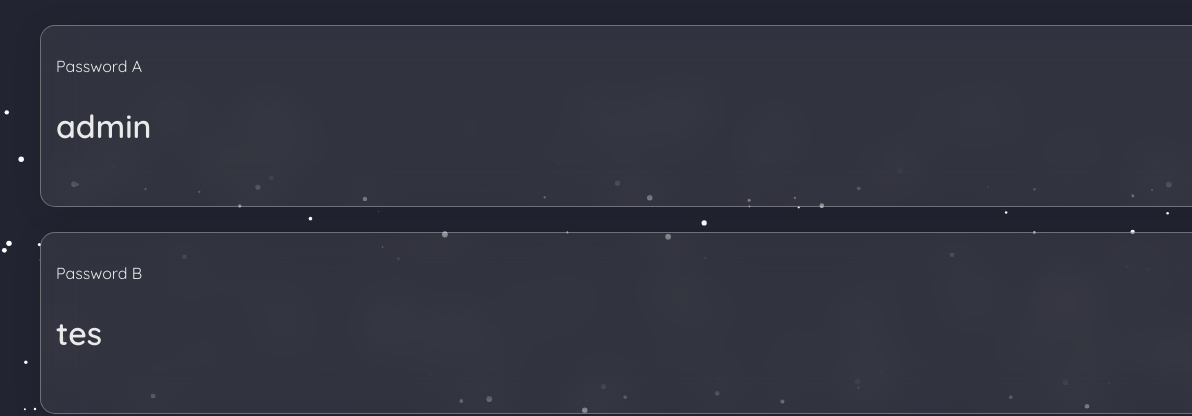
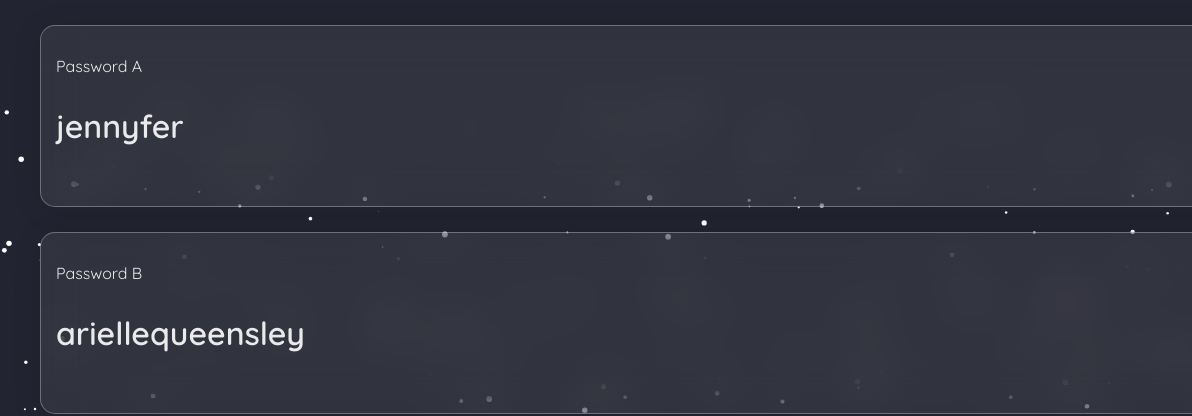
Before and after one commit to XELCIO/Personal-V2, a plain HTML site: page password.html in a window 1280 px wide. Shown: the top 416 px of the page, 0-1192 px from the left. Drawn offline with nearby package versions, Linux system fonts and the light colour scheme; grey boxes are pictures that could not be loaded.

Commit message:
Update password.html

```diff
--- a/password.html
+++ b/password.html
@@ -20,7 +20,7 @@
       <p>Password A</p>
       <div class="container-dalam">
         <div class="header-container">
-          <h1>admin</h1>
+          <h1>jennyfer</h1>
           <img src="https://www.svgrepo.com/show/526961/copy.svg" alt="Ikon copy" style="cursor: pointer;">
           <div class="popover top">
             <div class="popover-content">Tersalin</div>
@@ -35,7 +35,7 @@
       <p>Password B</p>
       <div class="container-dalam">
         <div class="header-container">
-          <h1>tes</h1>
+          <h1>ariellequeensley</h1>
           <img src="https://www.svgrepo.com/show/526961/copy.svg" alt="Ikon copy" style="cursor: pointer;">
           <div class="popover top">
             <div class="popover-content">Tersalin</div>
```
